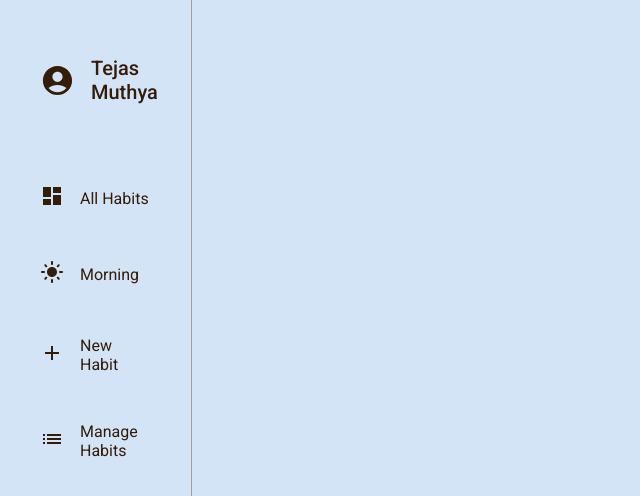
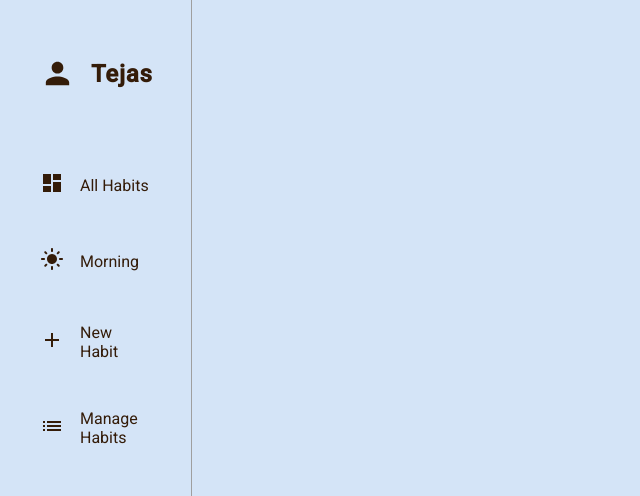
Before and after one commit to tejas-muthya37/habit-tracker, a React (Create React App) app: page / in a window 1280 px wide. Shown: the top 496 px of the page, without its empty margins (0-640 px from the left). Built offline with nearby package versions, Linux system fonts and the light colour scheme.

Commit message:
Style: Sidebar fonts

```diff
--- a/public/index.html
+++ b/public/index.html
@@ -2,42 +2,16 @@
 <html lang="en">
   <head>
     <meta charset="utf-8" />
-    <link rel="icon" href="%PUBLIC_URL%/favicon.ico" />
     <meta name="viewport" content="width=device-width, initial-scale=1" />
     <meta name="theme-color" content="#000000" />
     <meta
       name="description"
       content="Web site created using create-react-app"
     />
-    <link rel="apple-touch-icon" href="%PUBLIC_URL%/logo192.png" />
-    <!--
-      manifest.json provides metadata used when your web app is installed on a
-      user's mobile device or desktop. See https://developers.google.com/web/fundamentals/web-app-manifest/
-    -->
-    <link rel="manifest" href="%PUBLIC_URL%/manifest.json" />
-    <!--
-      Notice the use of %PUBLIC_URL% in the tags above.
-      It will be replaced with the URL of the `public` folder during the build.
-      Only files inside the `public` folder can be referenced from the HTML.
-
-      Unlike "/favicon.ico" or "favicon.ico", "%PUBLIC_URL%/favicon.ico" will
-      work correctly both with client-side routing and a non-root public URL.
-      Learn how to configure a non-root public URL by running `npm run build`.
-    -->
-    <title>React App</title>
+    <title>Habit Tracker</title>
   </head>
   <body>
     <noscript>You need to enable JavaScript to run this app.</noscript>
     <div id="root"></div>
-    <!--
-      This HTML file is a template.
-      If you open it directly in the browser, you will see an empty page.
-
-      You can add webfonts, meta tags, or analytics to this file.
-      The build step will place the bundled scripts into the <body> tag.
-
-      To begin the development, run `npm start` or `yarn start`.
-      To create a production bundle, use `npm run build` or `yarn build`.
-    -->
   </body>
 </html>
--- a/src/App.css
+++ b/src/App.css
@@ -1,10 +1,12 @@
 @import url('https://fonts.googleapis.com/css2?family=Roboto:wght@400;500&display=swap');
+@import url('https://fonts.googleapis.com/css2?family=Sacramento&display=swap');
 
 :root {
   --primary-font: 'Roboto', sans-serif;
   --primary-bg: #D4E4F7;
   --primary-color: #341C09;
   --border-color: #9f9f9f;
+  --secondary-font: 'Sacramento', cursive;
 }
 
 * {
--- a/src/Components/Sidebar/Sidebar.js
+++ b/src/Components/Sidebar/Sidebar.js
@@ -1,5 +1,5 @@
 import "./sidebar.css";
-import AccountCircleIcon from "@mui/icons-material/AccountCircle";
+import PersonIcon from "@mui/icons-material/Person";
 import DashboardIcon from "@mui/icons-material/Dashboard";
 import ListIcon from "@mui/icons-material/List";
 import LightModeIcon from "@mui/icons-material/LightMode";
@@ -9,7 +9,7 @@ const Sidebar = () => {
   return (
     <div className="Sidebar">
       <div className="user-profile">
-        <AccountCircleIcon fontSize="large" /> Tejas Muthya
+        <PersonIcon fontSize="large" /> Tejas
       </div>
       <ul>
         <li>
--- a/src/Components/Sidebar/sidebar.css
+++ b/src/Components/Sidebar/sidebar.css
@@ -29,7 +29,8 @@
     align-items: center;
     gap: 1rem;
     margin-bottom: 2rem;
-    font-size: 1.25rem;
-    font-weight: 500;
+    font-size: 1.5rem;
+    font-weight: 600;
     padding: 0.5rem;
+    letter-spacing: 0.05rem;
 }
```
Also changed, not shown: 1 other file (tests, documents, lock files or other folders).
